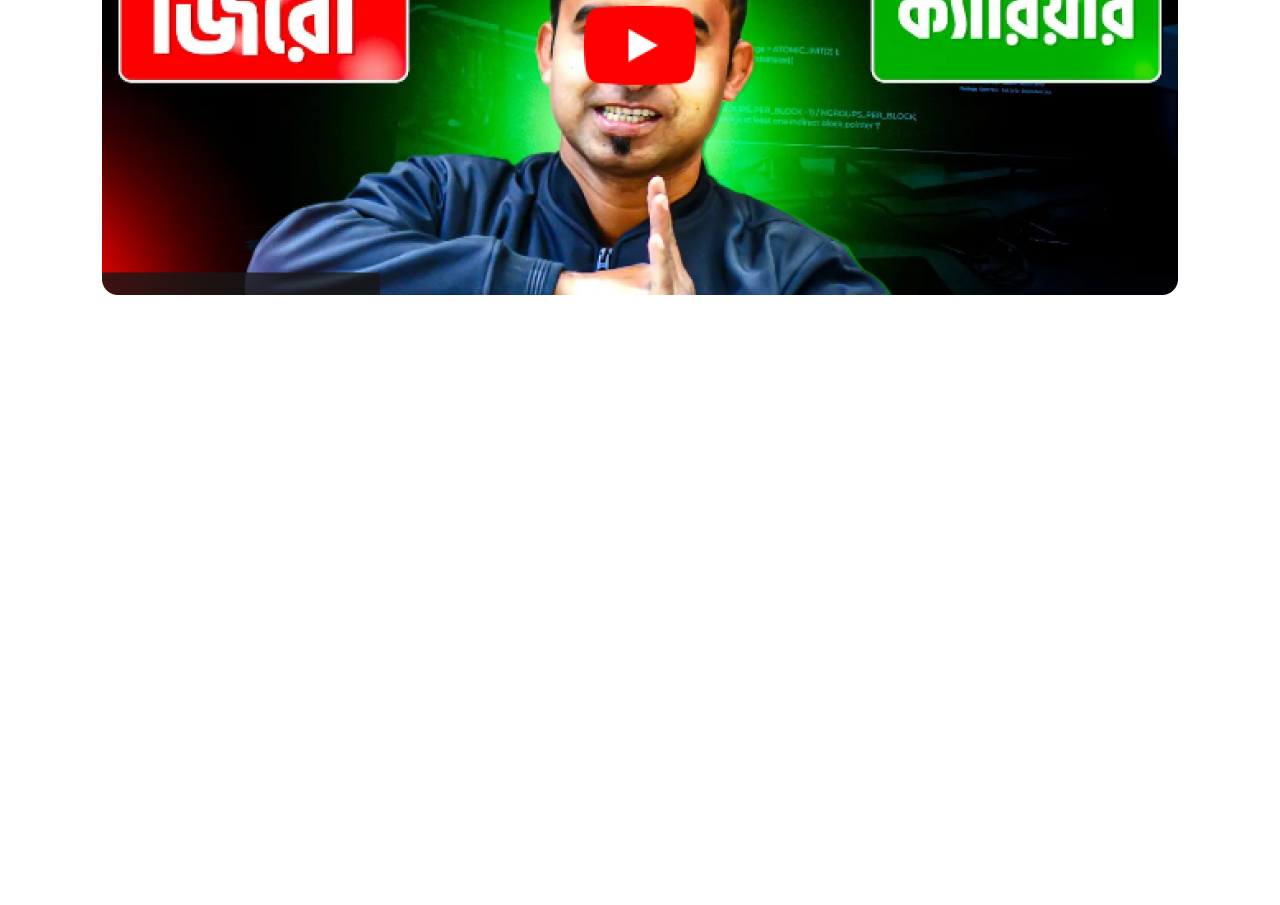
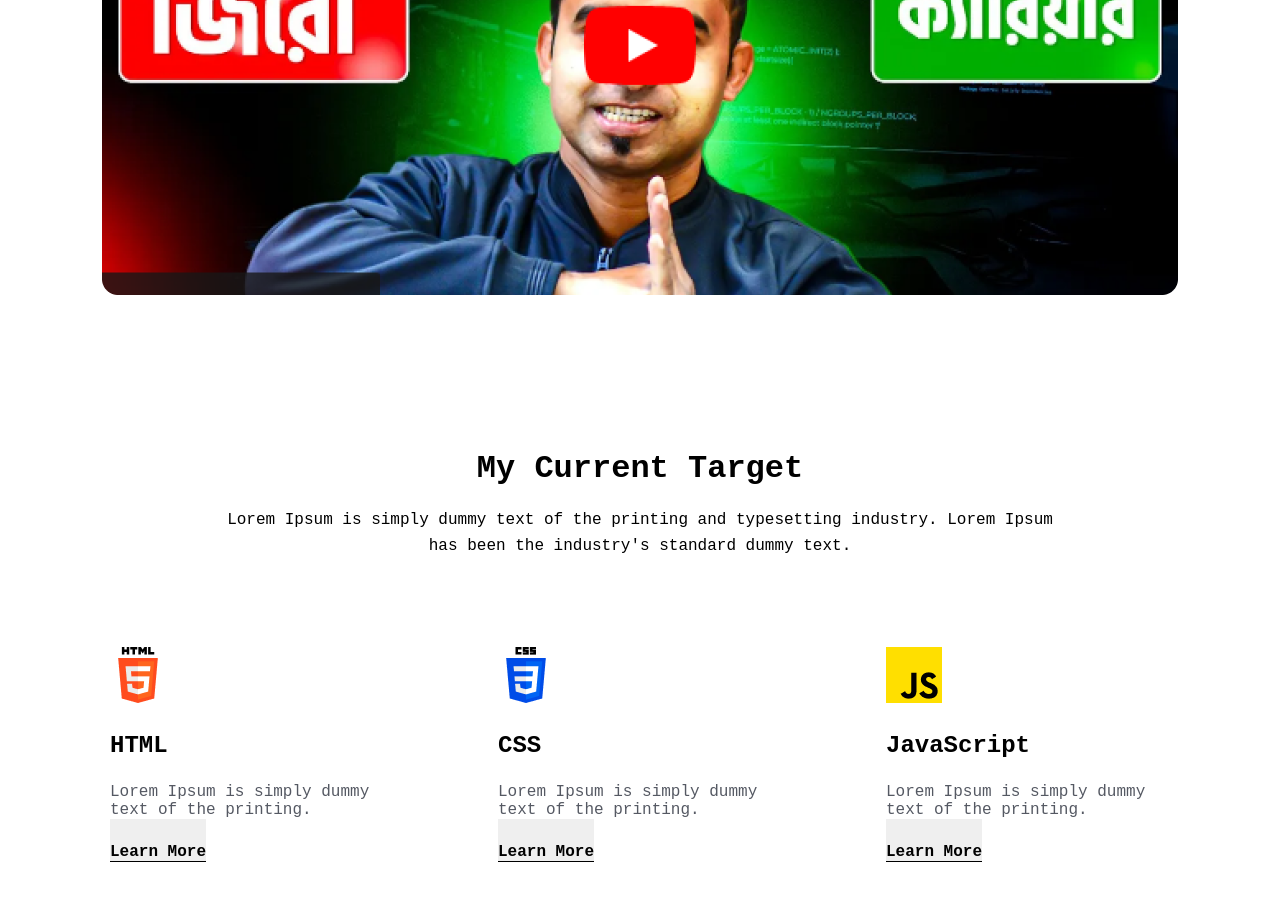
Before and after one commit to reyad9009/Assignment-1, a plain HTML site: page index.html in a window 1280 px wide. Shown: the part 2745-3650 px from the top of the page. Before the commit the page ends 3045 px from the top, so only its background shows below. Drawn offline with Linux system fonts and the light colour scheme; a web font is replaced by a local one.

Commit message:
section 4 My Inspiration

```diff
--- a/index.html
+++ b/index.html
@@ -32,7 +32,7 @@
                     <p>Lorem Ipsum is simply dummy text of the printing and typesetting industry. Lorem Ipsum has been the industry's standard dummy text.</p>
                 </div>
 
-                <div class="s2_information_box">
+                <div class="s2_Containers">
                     <div class="s2_sideText">
                         <h2>I will Do Coding and Change The World</h2>
                         <p>Lorem Ipsum is simply dummy text of the printing and typesetting industry.</p>
@@ -41,7 +41,7 @@
                     <img src="images/Layer_1.png" alt="Layer_1">
                 </div>
 
-                <div class="s2_information_box">
+                <div class="s2_Containers">
                     <img src="images/Group 3.png" alt="Layer_1">
                     <div class="s2_sideText ">
                         <h2>I will help People by creating Modern Web System</h2>
@@ -50,7 +50,7 @@
                     </div>
                 </div>
 
-                <div class="s2_information_box">
+                <div class="s2_Containers">
                     <div class="s2_sideText">
                         <h2>I will Do Coding and Change The World</h2>
                         <p>Lorem Ipsum is simply dummy text of the printing and typesetting industry.</p>
@@ -73,6 +73,37 @@
             </div>
         </section>
 
+        <section class="section_4">
+            <div class="s4_content">
+                <div class="s4_header_text">
+                    <h1>My Current Target</h1>
+                    <p>Lorem Ipsum is simply dummy text of the printing and typesetting industry. Lorem Ipsum has been the industry's standard dummy text.</p>
+                </div>
+                <div class="s4_Containers">
+                    <div class="s4_element">
+                        <img src="images/html.png" alt="">
+                        <h1>HTML</h1>
+                        <p>Lorem Ipsum is simply dummy text of the printing.</p>
+                        <button>Learn More</button>
+                    </div>
+
+                    <div class="s4_element">
+                        <img src="images/css.png" alt="">
+                        <h1>CSS</h1>
+                        <p>Lorem Ipsum is simply dummy text of the printing.</p>
+                        <button>Learn More</button>
+                    </div>
+
+                    <div class="s4_element">
+                        <img src="images/js.png" alt="">
+                        <h1>JavaScript</h1>
+                        <p>Lorem Ipsum is simply dummy text of the printing.</p>
+                        <button>Learn More</button>
+                    </div>
+                </div>
+            </div>
+        </section>
+
     </main>
 </body>
 </html>
--- a/style.css
+++ b/style.css
@@ -4,6 +4,9 @@
     margin: 0;
     padding: 0;
     font-family: "Azeret Mono", monospace;
+}
+body{
+    height: 1000rem;
 }
 /************** header **************/
 header{
@@ -39,6 +42,7 @@ main{
     display: flex;
     justify-content: center;
     flex-direction: column;
+
 
 }
 
@@ -112,7 +116,7 @@ main{
     line-height: 26px;
     margin-top: 20px;
 }
-.s2_information_box{
+.s2_Containers{
     display: flex;
     flex-direction: row;
     align-items: center;
@@ -174,3 +178,61 @@ main{
     line-height: 26px;
     margin-top: 20px;
 }
+
+
+
+.section_4{
+    display: flex;
+    justify-content: center;
+}
+.s4_content{
+    display: flex;
+    flex-direction: column;
+    justify-content: center;
+    align-items: center;
+    gap: 48px;
+    margin-top: 150px;
+}
+.s4_header_text{
+    text-align: center;
+    width: 850px;
+
+}
+.s4_header_text > h1{
+    font-size: 32px;
+    font-weight: bolder;
+}
+.s4_header_text > p{
+    font-size: 16px;
+    line-height: 26px;
+    margin-top: 20px;
+}
+.s4_Containers{
+    display: flex;
+    flex-direction: row;
+    gap: 24px;
+
+}
+.s4_element{
+    width: 284px;
+    margin: 40px;
+}
+.s4_element > h1{
+   font-size: 24px;
+   font-weight: bolder;
+   padding-top: 24px ;
+}
+.s4_element > p{
+    font-size: 16px;
+    padding-top: 24px;
+    color: #555963;
+}
+.s4_element > button{
+    font-size: 16px;
+    font-weight: bolder;
+    border-left-style: none;
+    border-right-style: none;
+    border-top-style: none;
+    border-bottom: 1px solid black;
+    padding-top: 24px ;
+}
```
